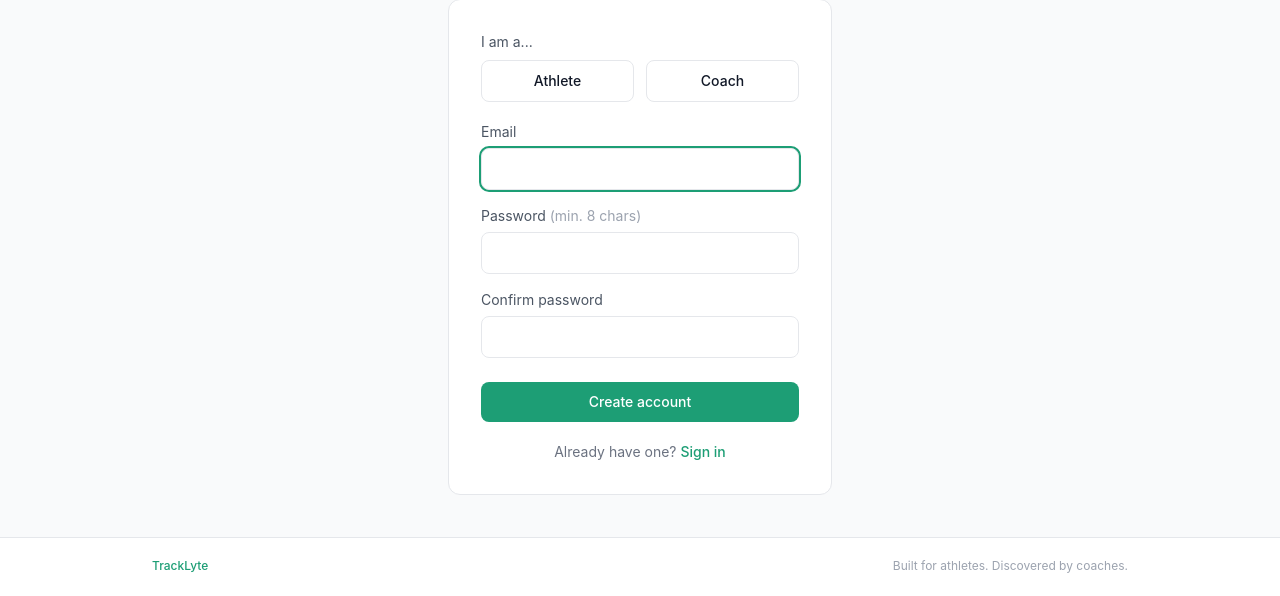
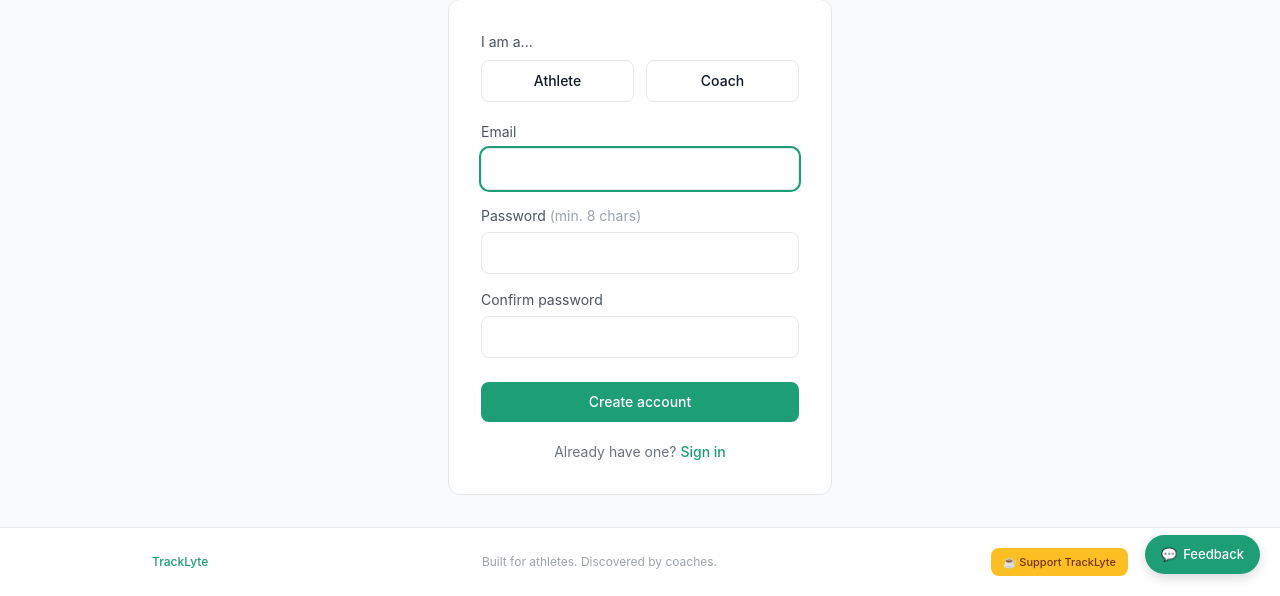
Before and after one commit to loganisntcreative/tracklyte, a Flask app: page /register in a window 1280 px wide. Shown: the part 206-802 px from the top of the page. Before the commit the page ends 779 px from the top, so only its background shows below. Run offline with Flask 3, Linux system fonts and the light colour scheme; some libraries are stand-ins or nearby versions.

Commit message:
Add feedback system and donation button — Phase 16 and 17

```diff
--- a/app/__init__.py
+++ b/app/__init__.py
@@ -52,4 +52,7 @@ def create_app():
     from app.messages import messages_bp
     app.register_blueprint(messages_bp)
 
+    from app.feedback import feedback_bp
+    app.register_blueprint(feedback_bp)
+
     return app
--- a/app/templates/base.html
+++ b/app/templates/base.html
@@ -109,8 +109,105 @@
         <div class="max-w-5xl mx-auto px-6 py-5 flex items-center justify-between text-xs text-gray-400">
             <span class="font-medium text-brand-400">TrackLyte</span>
             <span>Built for athletes. Discovered by coaches.</span>
+            <a href="https://buymeacoffee.com/tracklyte" target="_blank"
+                style="display:flex;align-items:center;gap:6px;background:#FBBF24;color:#78350F;font-weight:500;padding:6px 12px;border-radius:8px;text-decoration:none;font-size:11px;transition:background 0.15s;"
+                onmouseover="this.style.background='#F59E0B'"
+                onmouseout="this.style.background='#FBBF24'">
+                ☕ Support TrackLyte
+            </a>
         </div>
     </footer>
 
+    <!-- Feedback widget -->
+    <div id="feedback-widget" style="position:fixed;bottom:20px;right:20px;z-index:50;">
+        <button onclick="toggleFeedback()"
+            style="background:#1D9E75;color:white;border:none;border-radius:999px;padding:10px 16px;font-size:13px;font-weight:500;cursor:pointer;box-shadow:0 4px 12px rgba(0,0,0,0.15);display:flex;align-items:center;gap:6px;">
+            <span>💬</span> Feedback
+        </button>
+
+        <div id="feedback-form" style="display:none;position:absolute;bottom:48px;right:0;width:300px;background:white;border:0.5px solid #E5E7EB;border-radius:12px;padding:20px;box-shadow:0 8px 24px rgba(0,0,0,0.12);">
+            <p style="font-size:14px;font-weight:500;margin:0 0 12px;color:#111;">Send feedback</p>
+
+            <div style="display:flex;gap:6px;margin-bottom:12px;">
+                <button type="button" onclick="setType('bug')" id="type-bug"
+                    style="flex:1;padding:6px;font-size:12px;border:0.5px solid #E5E7EB;border-radius:8px;background:white;cursor:pointer;">
+                    🐛 Bug
+                </button>
+                <button type="button" onclick="setType('suggestion')" id="type-suggestion"
+                    style="flex:1;padding:6px;font-size:12px;border:0.5px solid #E5E7EB;border-radius:8px;background:white;cursor:pointer;">
+                    💡 Idea
+                </button>
+                <button type="button" onclick="setType('compliment')" id="type-compliment"
+                    style="flex:1;padding:6px;font-size:12px;border:0.5px solid #E5E7EB;border-radius:8px;background:white;cursor:pointer;">
+                    ⭐ Love it
+                </button>
+            </div>
+
+            <input type="hidden" id="feedback-type" value="bug">
+
+            <textarea id="feedback-message" rows="3" placeholder="What happened? What did you expect?"
+                style="width:100%;box-sizing:border-box;border:0.5px solid #E5E7EB;border-radius:8px;padding:8px;font-size:13px;font-family:inherit;resize:none;margin-bottom:8px;"></textarea>
+
+            <input type="email" id="feedback-contact" placeholder="Your email (optional)"
+                style="width:100%;box-sizing:border-box;border:0.5px solid #E5E7EB;border-radius:8px;padding:8px;font-size:13px;font-family:inherit;margin-bottom:12px;">
+
+            <button onclick="submitFeedback()"
+                style="width:100%;background:#1D9E75;color:white;border:none;border-radius:8px;padding:9px;font-size:13px;font-weight:500;cursor:pointer;">
+                Send feedback
+            </button>
+
+            <p id="feedback-thanks" style="display:none;text-align:center;font-size:13px;color:#1D9E75;margin-top:10px;">
+                Thanks! We got it 🎉
+            </p>
+        </div>
+    </div>
+
+    <script>
+    const FEEDBACK_CSRF = '{{ csrf_token() }}';
+
+    function toggleFeedback() {
+        const form = document.getElementById('feedback-form');
+        form.style.display = form.style.display === 'none' ? 'block' : 'none';
+    }
+
+    function setType(type) {
+        document.getElementById('feedback-type').value = type;
+        ['bug', 'suggestion', 'compliment'].forEach(t => {
+            const btn = document.getElementById('type-' + t);
+            btn.style.background = t === type ? '#E1F5EE' : 'white';
+            btn.style.borderColor = t === type ? '#1D9E75' : '#E5E7EB';
+            btn.style.color = t === type ? '#0F6E56' : 'inherit';
+        });
+    }
+
+    async function submitFeedback() {
+        const message = document.getElementById('feedback-message').value.trim();
+        if (!message) return;
+
+        const data = new FormData();
+        data.append('csrf_token', FEEDBACK_CSRF);
+        data.append('feedback_type', document.getElementById('feedback-type').value);
+        data.append('message', message);
+        data.append('contact_email', document.getElementById('feedback-contact').value);
+        data.append('page_url', window.location.pathname);
+
+        try {
+            const res = await fetch('/feedback', { method: 'POST', body: data });
+            const json = await res.json();
+            if (json.success) {
+                document.getElementById('feedback-message').value = '';
+                document.getElementById('feedback-contact').value = '';
+                document.getElementById('feedback-thanks').style.display = 'block';
+                setTimeout(() => {
+                    document.getElementById('feedback-form').style.display = 'none';
+                    document.getElementById('feedback-thanks').style.display = 'none';
+                }, 2500);
+            }
+        } catch (e) {}
+    }
+
+    setType('bug');
+    </script>
+
 </body>
 </html>
```
Also changed, not shown: app/email.py (+38 -0 lines), app/feedback.py (added, +36 -0 lines), app/models.py (+12 -0 lines).
